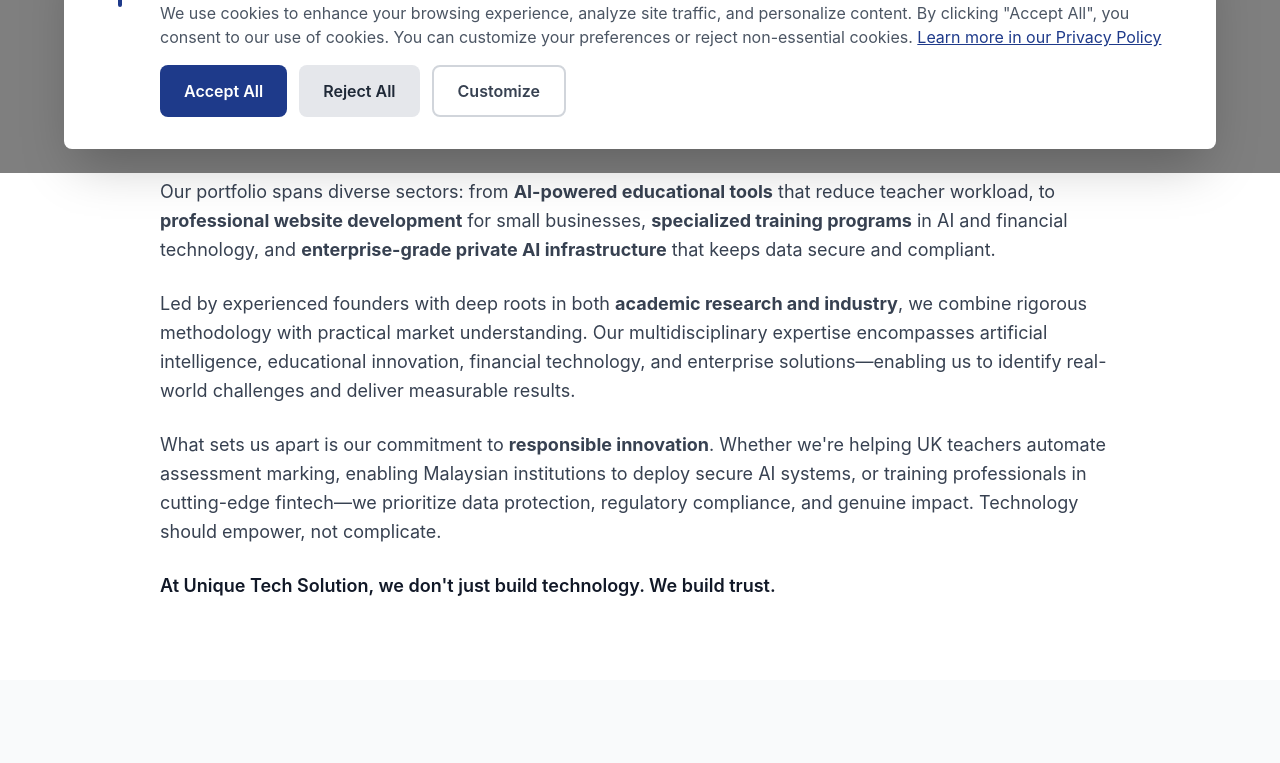
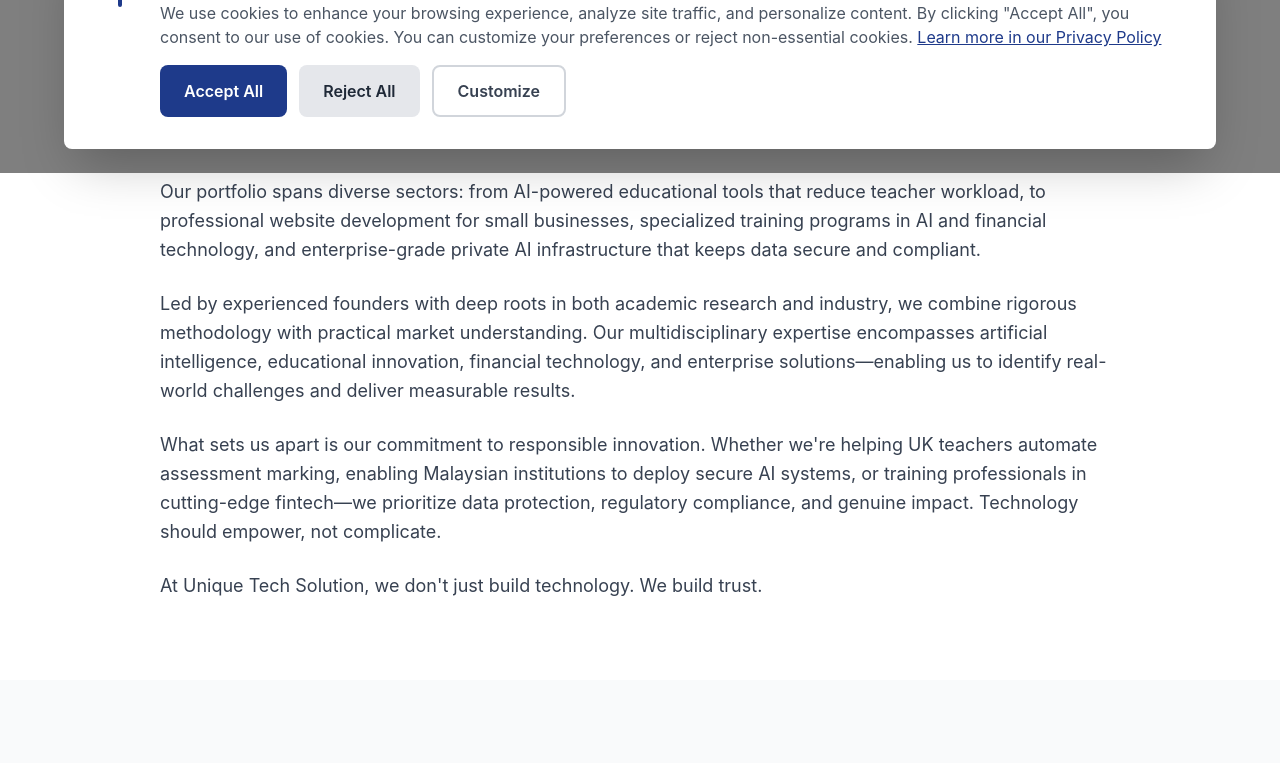
Before and after one commit to H-gharuni/NewUTS, a Next.js app: page / in a window 1280 px wide. Shown: the part 627-1390 px from the top of the page. Built offline with nearby package versions, Linux system fonts and the light colour scheme.

Commit message:
Remove bold formatting from Who We Are section text

```diff
--- a/components/CompanyIntro.tsx
+++ b/components/CompanyIntro.tsx
@@ -12,22 +12,22 @@
         {/* Content */}
         <div className="prose prose-lg max-w-none text-gray-700 space-y-6">
           <p className="text-lg leading-relaxed">
-            Unique Tech Solution was established in <strong>September 2024</strong> in the United Kingdom as a strategic holding company with a clear mission: to democratize access to transformative AI and technology solutions. We unite four specialized business units under one vision—delivering innovation that is accessible, secure, and ethical.
+            Unique Tech Solution was established in September 2024 in the United Kingdom as a strategic holding company with a clear mission: to democratize access to transformative AI and technology solutions. We unite four specialized business units under one vision—delivering innovation that is accessible, secure, and ethical.
           </p>
 
           <p className="text-lg leading-relaxed">
-            Our portfolio spans diverse sectors: from <strong>AI-powered educational tools</strong> that reduce teacher workload, to <strong>professional website development</strong> for small businesses, <strong>specialized training programs</strong> in AI and financial technology, and <strong>enterprise-grade private AI infrastructure</strong> that keeps data secure and compliant.
+            Our portfolio spans diverse sectors: from AI-powered educational tools that reduce teacher workload, to professional website development for small businesses, specialized training programs in AI and financial technology, and enterprise-grade private AI infrastructure that keeps data secure and compliant.
           </p>
 
           <p className="text-lg leading-relaxed">
-            Led by experienced founders with deep roots in both <strong>academic research and industry</strong>, we combine rigorous methodology with practical market understanding. Our multidisciplinary expertise encompasses artificial intelligence, educational innovation, financial technology, and enterprise solutions—enabling us to identify real-world challenges and deliver measurable results.
+            Led by experienced founders with deep roots in both academic research and industry, we combine rigorous methodology with practical market understanding. Our multidisciplinary expertise encompasses artificial intelligence, educational innovation, financial technology, and enterprise solutions—enabling us to identify real-world challenges and deliver measurable results.
           </p>
 
           <p className="text-lg leading-relaxed">
-            What sets us apart is our commitment to <strong>responsible innovation</strong>. Whether we're helping UK teachers automate assessment marking, enabling Malaysian institutions to deploy secure AI systems, or training professionals in cutting-edge fintech—we prioritize data protection, regulatory compliance, and genuine impact. Technology should empower, not complicate.
+            What sets us apart is our commitment to responsible innovation. Whether we're helping UK teachers automate assessment marking, enabling Malaysian institutions to deploy secure AI systems, or training professionals in cutting-edge fintech—we prioritize data protection, regulatory compliance, and genuine impact. Technology should empower, not complicate.
           </p>
 
-          <p className="text-lg leading-relaxed font-semibold text-gray-900">
+          <p className="text-lg leading-relaxed">
             At Unique Tech Solution, we don't just build technology. We build trust.
           </p>
         </div>
```
